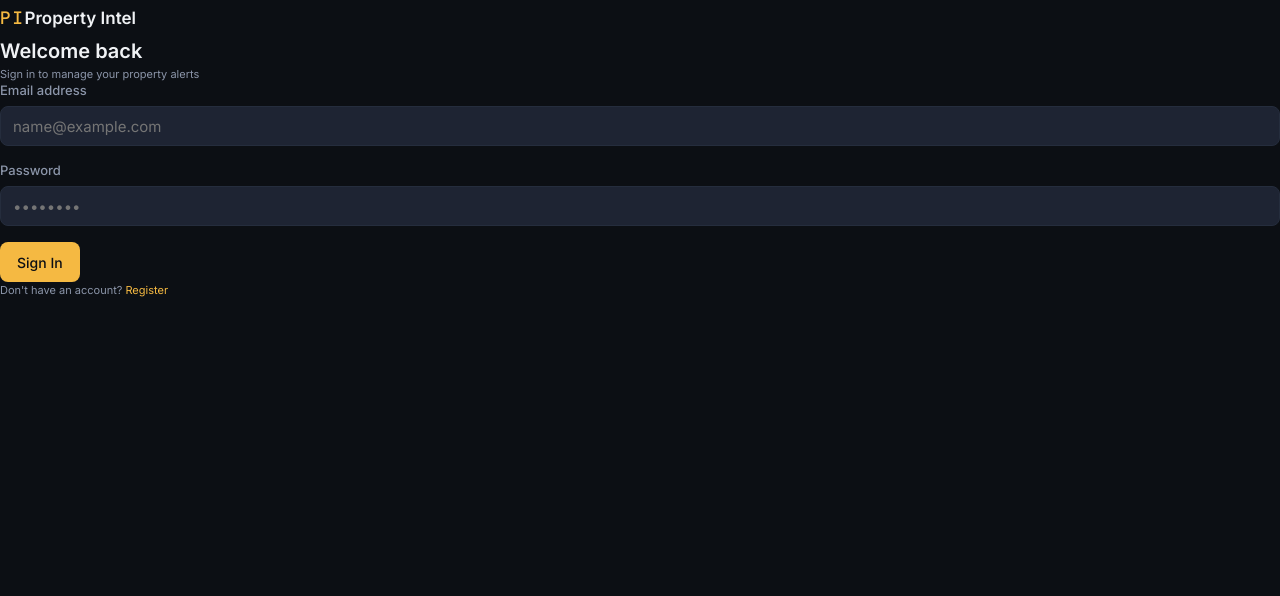
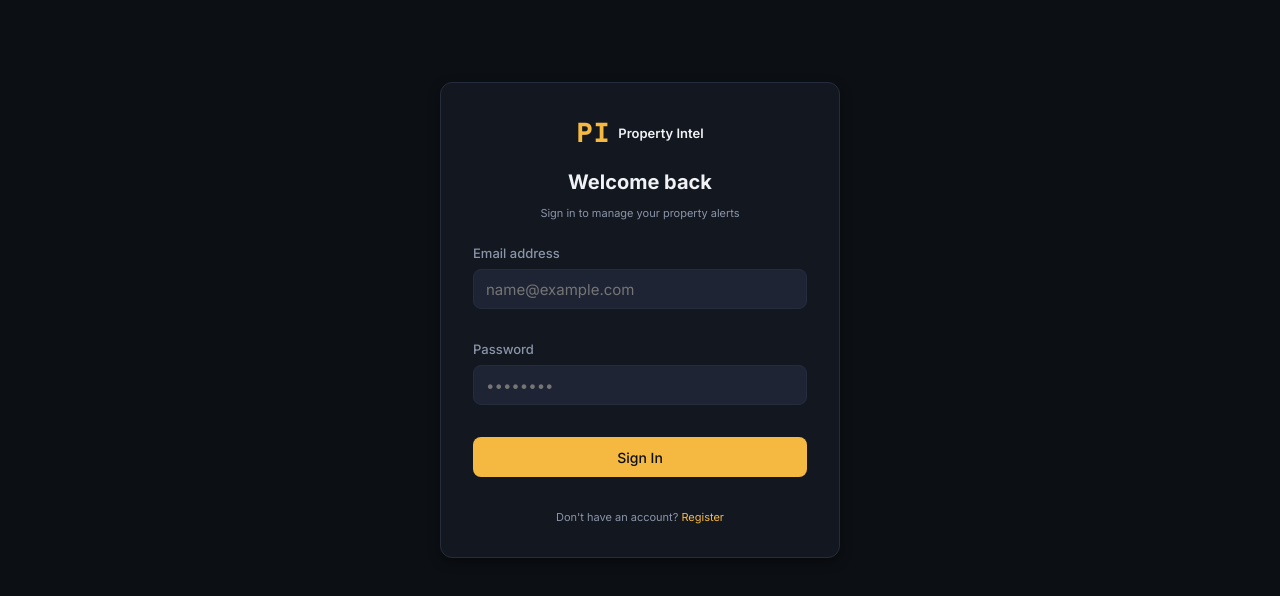
Before and after one commit to islajr/property-intel, a React (Vite) app in the folder client/: page /login in a window 1280 px wide. Shown: the top 596 px of the page. Built offline with nearby package versions, Linux system fonts and the light colour scheme; no server answers.

Commit message:
fix: (client) add missing styling rules for auth pages and login card containers

```diff
--- a/client/src/styles/globals.css
+++ b/client/src/styles/globals.css
@@ -1776,3 +1776,75 @@ textarea:focus-visible,
     opacity: 1;
   }
 }
+
+/* ── Auth/Login/Register Page Styles ── */
+.auth-page-wrapper {
+  display: flex;
+  align-items: center;
+  justify-content: center;
+  min-height: 80vh;
+  padding: var(--space-8) var(--space-4);
+  background-color: var(--color-bg-base);
+}
+
+.auth-card {
+  background-color: var(--color-bg-raised);
+  border: 1px solid var(--color-border);
+  border-radius: 12px;
+  padding: var(--space-8);
+  width: 100%;
+  max-width: 400px;
+  box-shadow: 0 4px 12px rgba(0, 0, 0, 0.4);
+}
+
+.auth-card-header {
+  text-align: center;
+  margin-bottom: var(--space-6);
+}
+
+.auth-brand-logo {
+  display: inline-flex;
+  align-items: center;
+  justify-content: center;
+  margin-bottom: var(--space-4);
+  text-decoration: none;
+}
+
+.logo-pi {
+  font-family: var(--font-numeric);
+  font-size: var(--text-xl);
+  font-weight: 700;
+  letter-spacing: 0.05em;
+  color: var(--color-amber-400);
+  margin-right: var(--space-2);
+}
+
+.logo-text {
+  font-size: var(--text-sm);
+  font-weight: 600;
+  color: var(--color-text-primary);
+}
+
+.auth-card-title {
+  font-size: var(--text-lg);
+  font-weight: 700;
+  color: var(--color-text-primary);
+  margin: 0;
+}
+
+.auth-card-subtitle {
+  font-size: var(--text-xs);
+  color: var(--color-text-secondary);
+  margin-top: var(--space-2);
+}
+
+.auth-form {
+  display: flex;
+  flex-direction: column;
+  gap: var(--space-4);
+}
+
+.auth-footer {
+  text-align: center;
+  margin-top: var(--space-4);
+}
```
